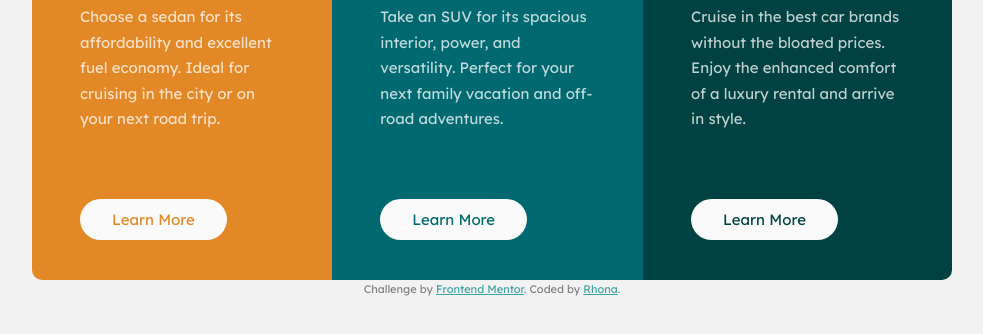
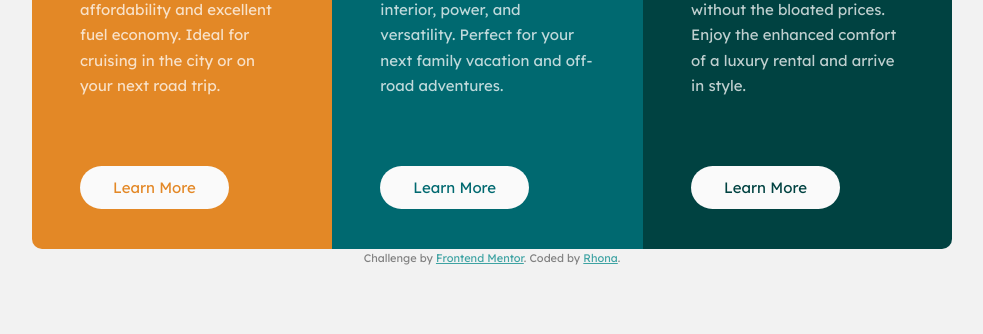
Before and after one commit to rhonall/fm-3-column-card, a plain HTML site: page index.html in a window 1280 px wide. Shown: the part 370-704 px from the top of the page, without its empty margins (148-1131 px from the left). Drawn offline with Linux system fonts and the light colour scheme.

Commit message:
Add files via upload

```diff
--- a/css/style.css
+++ b/css/style.css
@@ -21,6 +21,7 @@
 }
 
 body {
+    margin: 0;
     padding: 0;
     font-family: var(--ff-regula-400);
     font-size: 15px;
@@ -51,7 +52,6 @@ h1 {
     align-items: center;
     justify-content: center;
     height: 100%;
-    margin: 2rem;
 }
 
 .card {
@@ -71,6 +71,7 @@ h1 {
     margin-top: 4.2rem;
     margin-bottom: 2.5rem;
     transition: .5s;
+    border: solid 1px transparent;
 }
 
 .card a {
```
